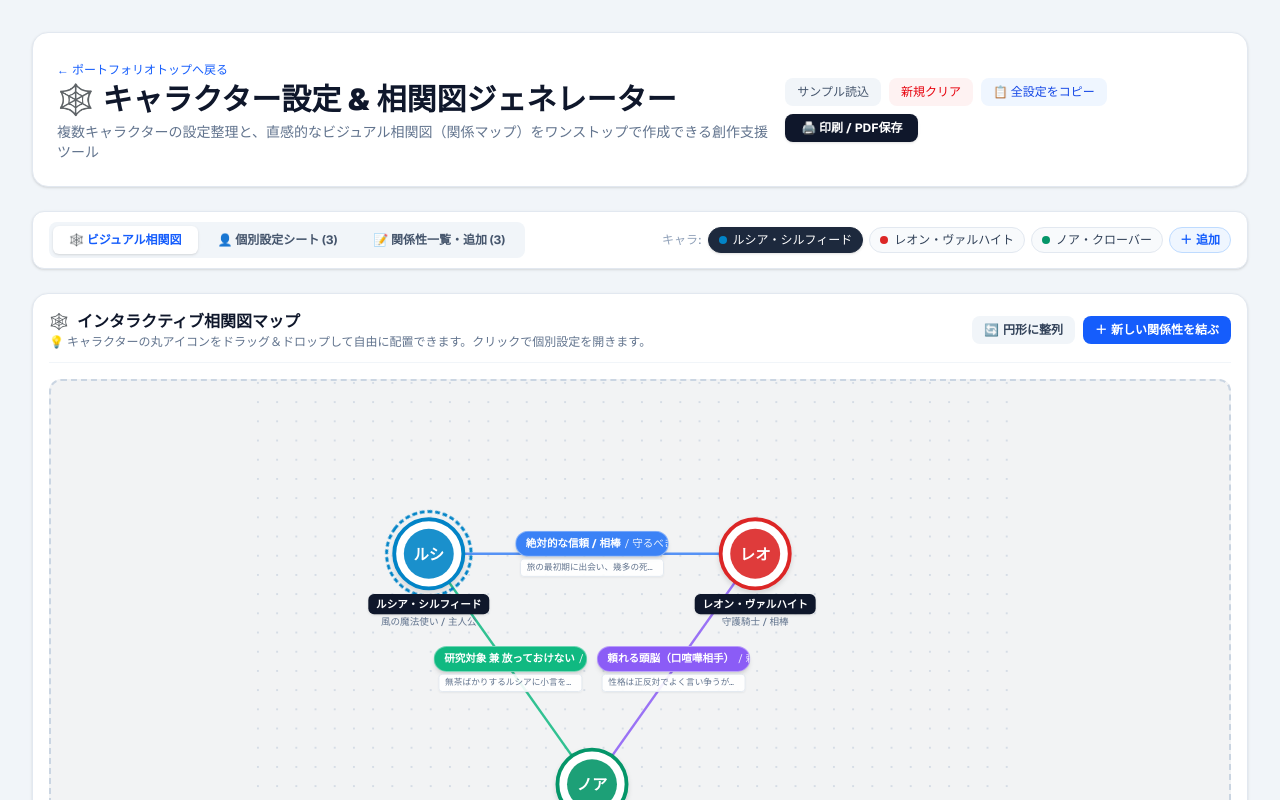
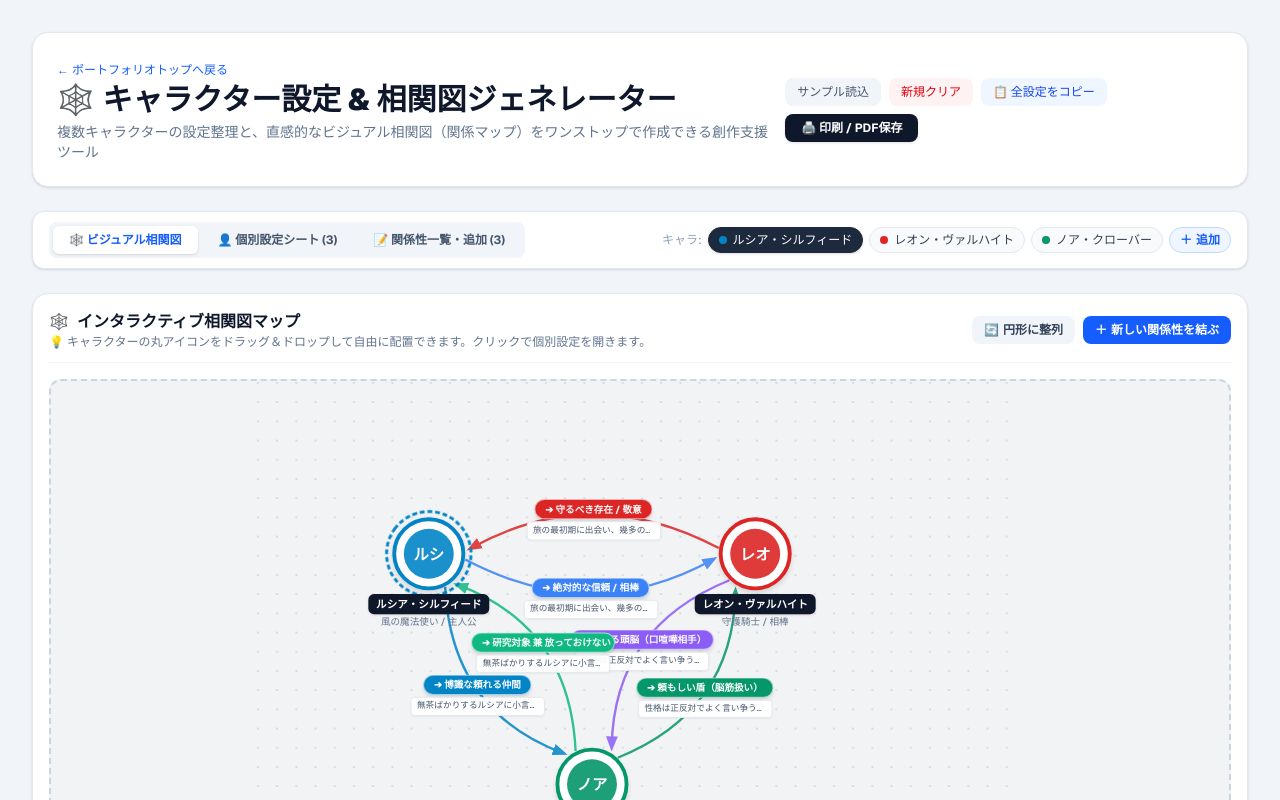
Before and after one commit to xmryy962-arch/Yuki.Hasegawa28.portfolio, a Next.js app: page /character-sheet in a window 1280 px wide. Shown: the top 800 px of the page. Built offline with nearby package versions, Linux system fonts and the light colour scheme.

Commit message:
Fix overlapping arrows and labels in relationship chart using curved directed paths

```diff
--- a/app/character-sheet/page.tsx
+++ b/app/character-sheet/page.tsx
@@ -594,61 +594,192 @@ export default function CharacterSheetPage() {
                   </pattern>
                   <rect width="100%" height="100%" fill="url(#dotGrid)" />
 
-                  {/* 関係線 (Lines & Arrows) */}
-                  {relations.map((rel) => {
+                  {/* 描画用エッジリストの生成（A→B, B→Aが重ならないよう曲線化） */}
+                  {(() => {
+                    interface RenderEdge {
+                      id: string;
+                      fromChar: Character;
+                      toChar: Character;
+                      label: string;
+                      detail?: string;
+                      color: string;
+                      hasReverse: boolean;
+                    }
+
+                    const renderEdges: RenderEdge[] = [];
+
+                    relations.forEach((rel) => {
                       const fromChar = characters.find((c) => c.id === rel.fromId);
                       const toChar = characters.find((c) => c.id === rel.toId);
-                    if (!fromChar || !toChar) return null;
+                      if (!fromChar || !toChar) return;
 
-                    const midX = (fromChar.x + toChar.x) / 2;
-                    const midY = (fromChar.y + toChar.y) / 2;
-                    const strokeColor = rel.color || '#64748b';
+                      if (rel.type === 'bidirectional') {
+                        renderEdges.push({
+                          id: `${rel.id}-f2t`,
+                          fromChar,
+                          toChar,
+                          label: rel.fromLabel,
+                          detail: rel.detail,
+                          color: rel.color || fromChar.themeColor || '#3b82f6',
+                          hasReverse: true,
+                        });
+                        renderEdges.push({
+                          id: `${rel.id}-t2f`,
+                          fromChar: toChar,
+                          toChar: fromChar,
+                          label: rel.toLabel || rel.fromLabel,
+                          detail: rel.detail,
+                          color: toChar.themeColor || '#dc2626',
+                          hasReverse: true,
+                        });
+                      } else {
+                        const hasReverse = relations.some(
+                          (r) =>
+                            (r.id !== rel.id && r.fromId === rel.toId && r.toId === rel.fromId) ||
+                            (r.id !== rel.id && r.type === 'bidirectional' && (
+                              (r.fromId === rel.toId && r.toId === rel.fromId) ||
+                              (r.fromId === rel.fromId && r.toId === rel.toId)
+                            ))
+                        );
+                        renderEdges.push({
+                          id: rel.id,
+                          fromChar,
+                          toChar,
+                          label: rel.fromLabel,
+                          detail: rel.detail,
+                          color: rel.color || fromChar.themeColor || '#3b82f6',
+                          hasReverse,
+                        });
+                      }
+                    });
+
+                    return renderEdges.map((edge) => {
+                      const { fromChar, toChar, label, detail, color, hasReverse } = edge;
+
+                      // 自己ループの場合
+                      if (fromChar.id === toChar.id) {
+                        const sx = fromChar.x - 18;
+                        const sy = fromChar.y - 32;
+                        const ex = fromChar.x + 18;
+                        const ey = fromChar.y - 32;
+                        const pathD = `M ${sx} ${sy} C ${sx - 30} ${sy - 50}, ${ex + 30} ${ey - 50}, ${ex} ${ey}`;
+                        const midX = fromChar.x;
+                        const midY = fromChar.y - 65;
 
                         return (
-                      <g key={rel.id} className="transition-all">
-                        {/* 接続線 */}
-                        <line
-                          x1={fromChar.x}
-                          y1={fromChar.y}
-                          x2={toChar.x}
-                          y2={toChar.y}
-                          stroke={strokeColor}
+                          <g key={edge.id} className="transition-all">
+                            <defs>
+                              <marker
+                                id={`arrow-${edge.id}`}
+                                viewBox="0 0 10 10"
+                                refX="6"
+                                refY="5"
+                                markerWidth="6"
+                                markerHeight="6"
+                                orient="auto"
+                              >
+                                <path d="M 0 1.5 L 9 5 L 0 8.5 z" fill={color} />
+                              </marker>
+                            </defs>
+                            <path
+                              d={pathD}
+                              fill="none"
+                              stroke={color}
                               strokeWidth="2.5"
-                          strokeDasharray={rel.type === 'unidirectional' ? '4 2' : undefined}
-                          markerEnd="url(#arrow-end)"
-                          markerStart={rel.type === 'bidirectional' ? 'url(#arrow-start)' : undefined}
+                              markerEnd={`url(#arrow-${edge.id})`}
+                              opacity="0.9"
+                            />
+                            <foreignObject x={midX - 70} y={midY - 14} width="140" height="36" className="overflow-visible pointer-events-auto">
+                              <div className="flex justify-center">
+                                <span className="px-2 py-0.5 rounded-full text-[10px] font-bold text-white shadow" style={{ backgroundColor: color }}>
+                                  {label}
+                                </span>
+                              </div>
+                            </foreignObject>
+                          </g>
+                        );
+                      }
+
+                      // 2点間の幾何計算
+                      const dx = toChar.x - fromChar.x;
+                      const dy = toChar.y - fromChar.y;
+                      const dist = Math.sqrt(dx * dx + dy * dy) || 1;
+
+                      const ux = dx / dist;
+                      const uy = dy / dist;
+                      const nx = -uy;
+                      const ny = ux;
+
+                      const nodeRadius = 38;
+                      const curveHeight = hasReverse ? 38 : 22;
+
+                      const startX = fromChar.x + ux * nodeRadius + nx * 6;
+                      const startY = fromChar.y + uy * nodeRadius + ny * 6;
+                      const endX = toChar.x - ux * (nodeRadius + 6) + nx * 6;
+                      const endY = toChar.y - uy * (nodeRadius + 6) + ny * 6;
+
+                      const ctrlX = (fromChar.x + toChar.x) / 2 + nx * (curveHeight * 2);
+                      const ctrlY = (fromChar.y + toChar.y) / 2 + ny * (curveHeight * 2);
+
+                      const pathD = `M ${startX} ${startY} Q ${ctrlX} ${ctrlY} ${endX} ${endY}`;
+
+                      const midX = 0.25 * startX + 0.5 * ctrlX + 0.25 * endX;
+                      const midY = 0.25 * startY + 0.5 * ctrlY + 0.25 * endY;
+
+                      return (
+                        <g key={edge.id} className="transition-all group">
+                          <defs>
+                            <marker
+                              id={`arrow-${edge.id}`}
+                              viewBox="0 0 10 10"
+                              refX="6"
+                              refY="5"
+                              markerWidth="7"
+                              markerHeight="7"
+                              orient="auto"
+                            >
+                              <path d="M 0 1.5 L 9 5 L 0 8.5 z" fill={color} />
+                            </marker>
+                          </defs>
+
+                          {/* 湾曲した矢印パス */}
+                          <path
+                            d={pathD}
+                            fill="none"
+                            stroke={color}
+                            strokeWidth="2.5"
+                            markerEnd={`url(#arrow-${edge.id})`}
                             opacity="0.85"
+                            className="group-hover:opacity-100 group-hover:stroke-width-3 transition-all"
                           />
 
-                        {/* ラベル背景バッジ */}
+                          {/* ラベル背景バッジ（カーブ頂点に配置） */}
                           <foreignObject
-                          x={midX - 85}
-                          y={midY - 24}
-                          width="170"
-                          height="48"
+                            x={midX - 80}
+                            y={midY - 16}
+                            width="160"
+                            height="44"
                             className="overflow-visible pointer-events-auto"
                           >
                             <div className="flex flex-col items-center justify-center">
                               <div
-                              className="px-2.5 py-1 rounded-full text-[11px] font-bold text-white shadow-md flex items-center gap-1 border border-white/40 max-w-[160px] truncate"
-                              style={{ backgroundColor: strokeColor }}
-                              title={`${fromChar.name} ➔ ${toChar.name}: ${rel.fromLabel}${rel.toLabel ? ` / ${toChar.name} ➔ ${fromChar.name}: ${rel.toLabel}` : ''}`}
+                                className="px-2.5 py-0.5 rounded-full text-[10px] font-bold text-white shadow-md flex items-center gap-1 border border-white/60 max-w-[150px] truncate cursor-pointer hover:scale-105 transition-transform"
+                                style={{ backgroundColor: color }}
+                                title={`${fromChar.name} ➔ ${toChar.name}: ${label}`}
                               >
-                              <span>{rel.fromLabel}</span>
-                              {rel.type === 'bidirectional' && rel.toLabel && rel.toLabel !== rel.fromLabel && (
-                                <span className="opacity-90 font-normal"> / {rel.toLabel}</span>
-                              )}
+                                <span>➔ {label}</span>
                               </div>
-                            {rel.detail && (
-                              <span className="text-[9px] text-slate-500 bg-white/90 px-1.5 py-0.5 rounded shadow-xs mt-0.5 border border-slate-200 truncate max-w-[150px]">
-                                {rel.detail}
+                              {detail && (
+                                <span className="text-[9px] text-slate-600 bg-white/95 px-1.5 py-0.5 rounded shadow-xs mt-0.5 border border-slate-200 truncate max-w-[140px]">
+                                  {detail}
                                 </span>
                               )}
                             </div>
                           </foreignObject>
                         </g>
                       );
-                  })}
+                    });
+                  })()}
 
                   {/* キャラクターノード (Draggable Nodes) */}
                   {characters.map((char) => {
```
Lines whose indentation alone changed are shown as unchanged.
